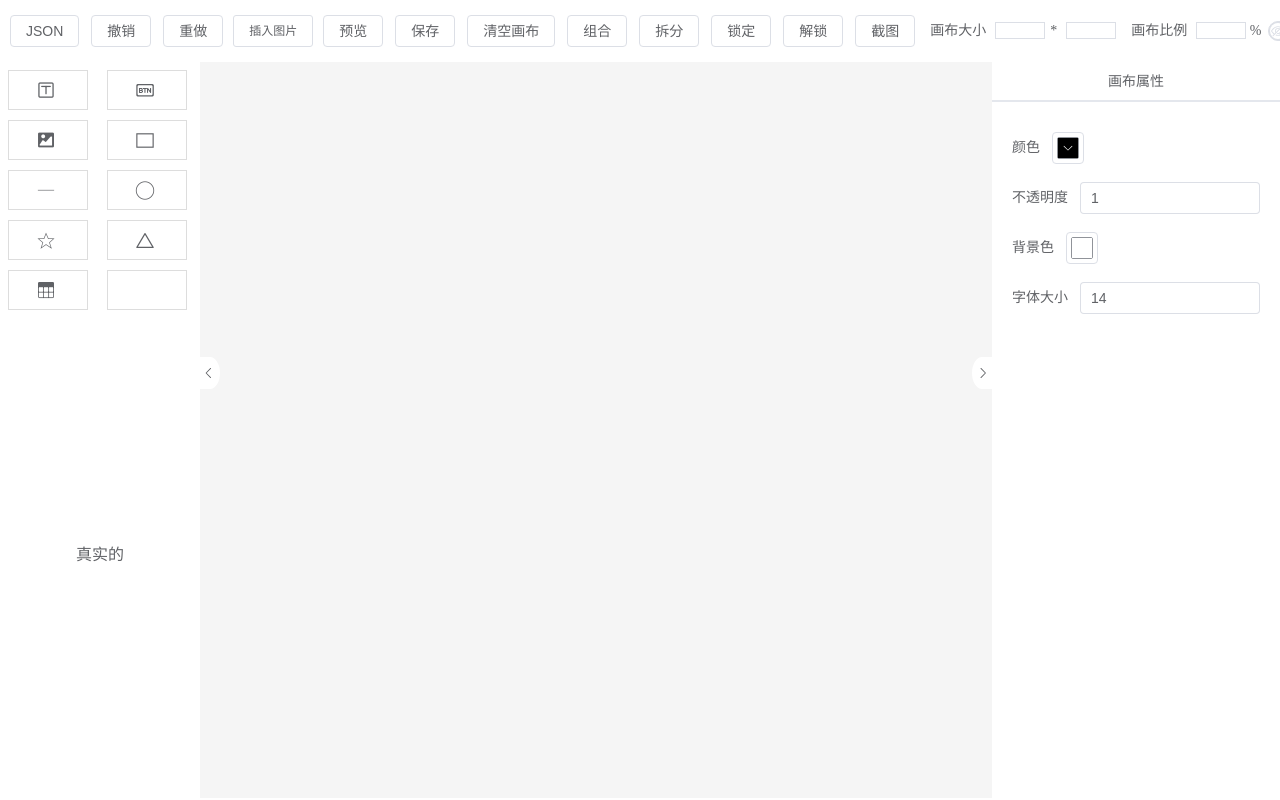
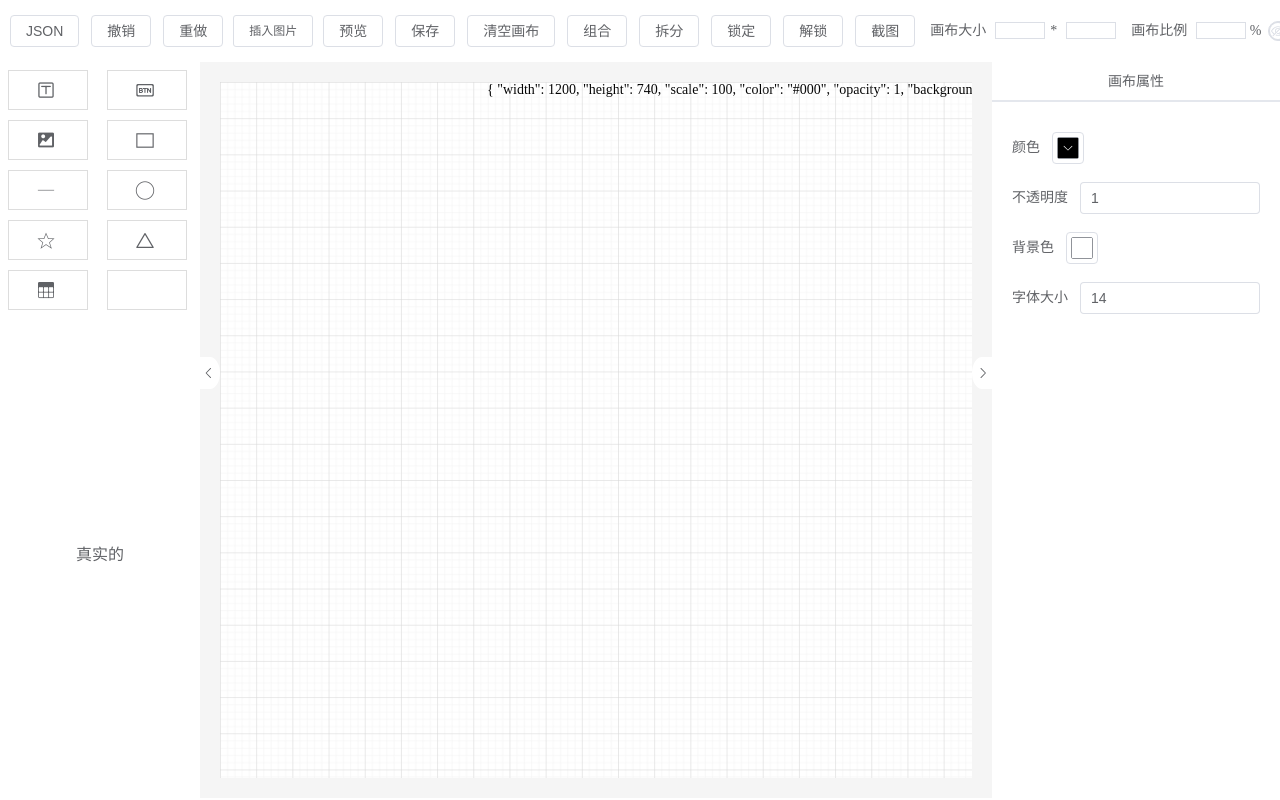
Before and after one commit to LoveWei0/low-code, a Vue app: page /#/ in a window 1280 px wide. Built offline with nearby package versions, Linux system fonts and the light colour scheme.

Commit message:
feat(utils(style.js and translate.js) and Editor): add

```diff
--- a/package.json
+++ b/package.json
@@ -24,6 +24,7 @@
   "dependencies": {
     "@element-plus/icons-vue": "^2.3.1",
     "element-plus": "^2.4.3",
+    "mathjs": "^12.2.0",
     "pinia": "^2.1.7",
     "pinia-plugin-persistedstate": "^3.2.0",
     "vue": "^3.3.8",
--- a/src/components/Editor/index.vue
+++ b/src/components/Editor/index.vue
@@ -5,19 +5,40 @@
 * index.vue
 -->
 <template>
-  <div id="editor" class="editor">
+  <div
+    id="editor"
+    class="editor"
+    :class="{ edit: isEdit }"
+    :style="{
+      ...getCanvasStyle(canvasStyleData),
+      width: changeStyleWithScale(canvasStyleData.width) + 'px',
+      height: changeStyleWithScale(canvasStyleData.height) + 'px',
+    }"
+  >
     <!-- 网格线 -->
     <Grid :is-dark-mode="isDarkMode" />
     <!-- 页面组件列表展示 -->
+    {{ canvasStyleData }}
   </div>
 </template>
 
 <script setup>
-import Grid from './Grid.vue'
 import { useStore } from '@/store/index.js'
 import { storeToRefs } from 'pinia'
-const store = useStore()
-const { isDarkMode } = storeToRefs(store)
+// 工具库
+import { getCanvasStyle } from '@utils/style'
+import { changeStyleWithScale } from '@utils/translate'
+// component
+import Grid from './Grid.vue'
+const { isDarkMode, canvasStyleData } = storeToRefs(useStore())
+console.log(Object.keys(canvasStyleData.value))
+// props
+defineProps({
+  isEdit: {
+    type: Boolean,
+    default: true,
+  },
+})
 </script>
 
 <style scoped lang="scss">
@@ -26,4 +47,11 @@ const { isDarkMode } = storeToRefs(store)
   background-color: #fff;
   margin: auto;
 }
+.edit {
+  .component {
+    outline: none;
+    width: 100%;
+    height: 100%;
+  }
+}
 </style>
--- a/src/main.js
+++ b/src/main.js
@@ -20,12 +20,14 @@ import '@/style/reset.css'
 import '@/style/global.scss'
 import '@/style/dark.scss'
 
+const store = createPinia()
+
+store.use(piniaPluginPersistedstate)
+
 const app = createApp(App)
 
-createPinia().use(piniaPluginPersistedstate)
-
 app.use(router)
-app.use(createPinia())
+app.use(store)
 // 注册全局组件
 app.use(attrComponents)
 app.use(comComponents)
--- a/src/pages/Home/index.vue
+++ b/src/pages/Home/index.vue
@@ -21,7 +21,10 @@
       ></el-button>
       <!-- 中间画布 -->
       <section class="center">
-        <div class="content">
+        <div
+          class="content"
+          :style="rightList ? 'margin-right:288px' : 'margin-right:10px'"
+        >
           <Editor />
         </div>
       </section>
--- /dev/null
+++ b/src/utils/style.js
@@ -0,0 +1,13 @@
+const filterKeys = ['width', 'height', 'scale']
+export function getCanvasStyle(canvasStyleData) {
+  const result = {}
+  Object.keys(canvasStyleData)
+    .filter((key) => !filterKeys.includes(key))
+    .forEach((key) => {
+      result[key] = canvasStyleData[key]
+      if (key === 'fontSize') {
+        result[key] += 'px'
+      }
+    })
+  return result
+}
--- /dev/null
+++ b/src/utils/translate.js
@@ -0,0 +1,10 @@
+import { multiply,divide } from 'mathjs'
+// store
+import { useStore } from '@store/index'
+// pinia
+import { storeToRefs } from 'pinia'
+
+export function changeStyleWithScale(value) {
+  const store = useStore()
+  return multiply(value, divide(parseInt(store.canvasStyleData.scale), 100))
+}
--- a/vite.config.js
+++ b/vite.config.js
@@ -27,6 +27,12 @@ export default defineConfig({
   resolve: {
     alias: {
       '@': path.resolve(__dirname, './src'),
+      '@assets': path.resolve(__dirname, './src/assets'),
+      '@components': path.resolve(__dirname, './src/components'),
+      '@pages': path.resolve(__dirname, './src/pages'),
+      '@router': path.resolve(__dirname, './src/router'),
+      '@store': path.resolve(__dirname, './src/store'),
+      '@utils': path.resolve(__dirname, './src/utils'),
     },
   },
 })
```
Also changed, not shown: jsconfig.json (+10 -6 lines), 1 other file (tests, documents, lock files or other folders).
